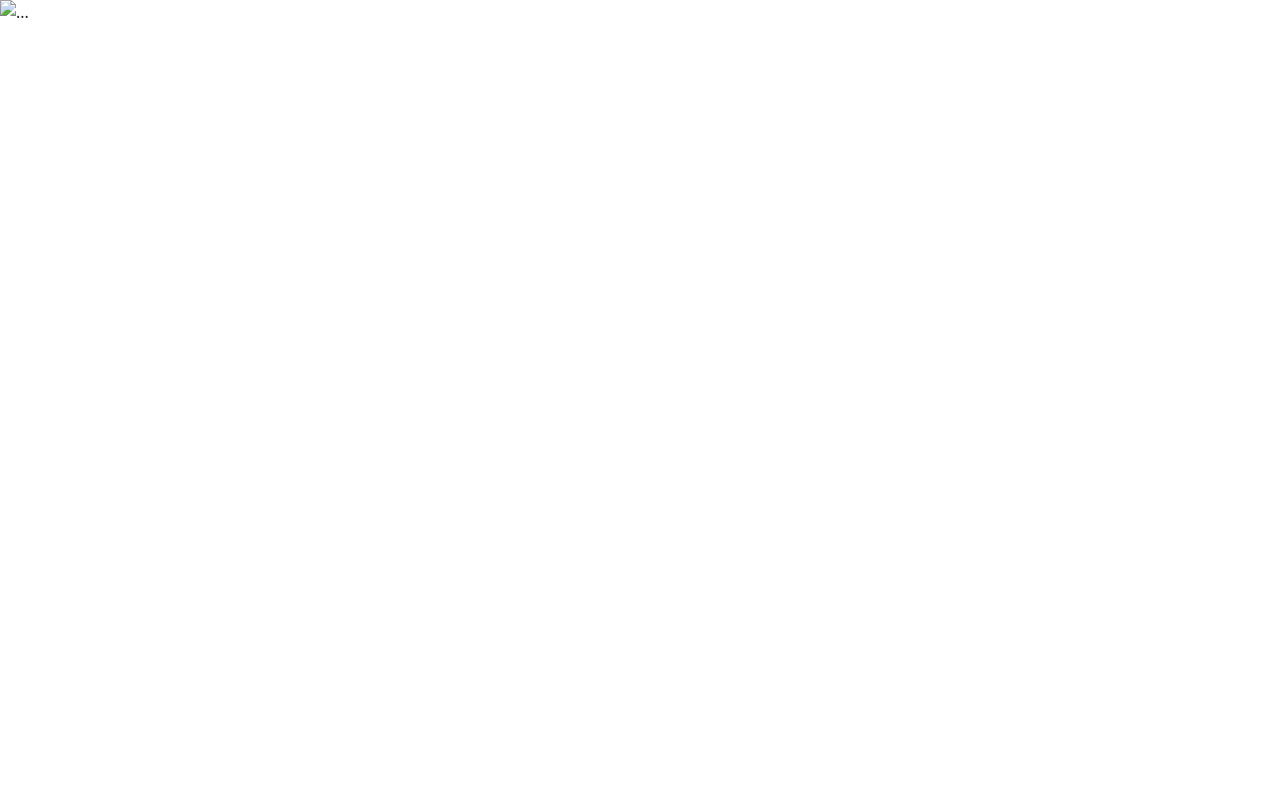
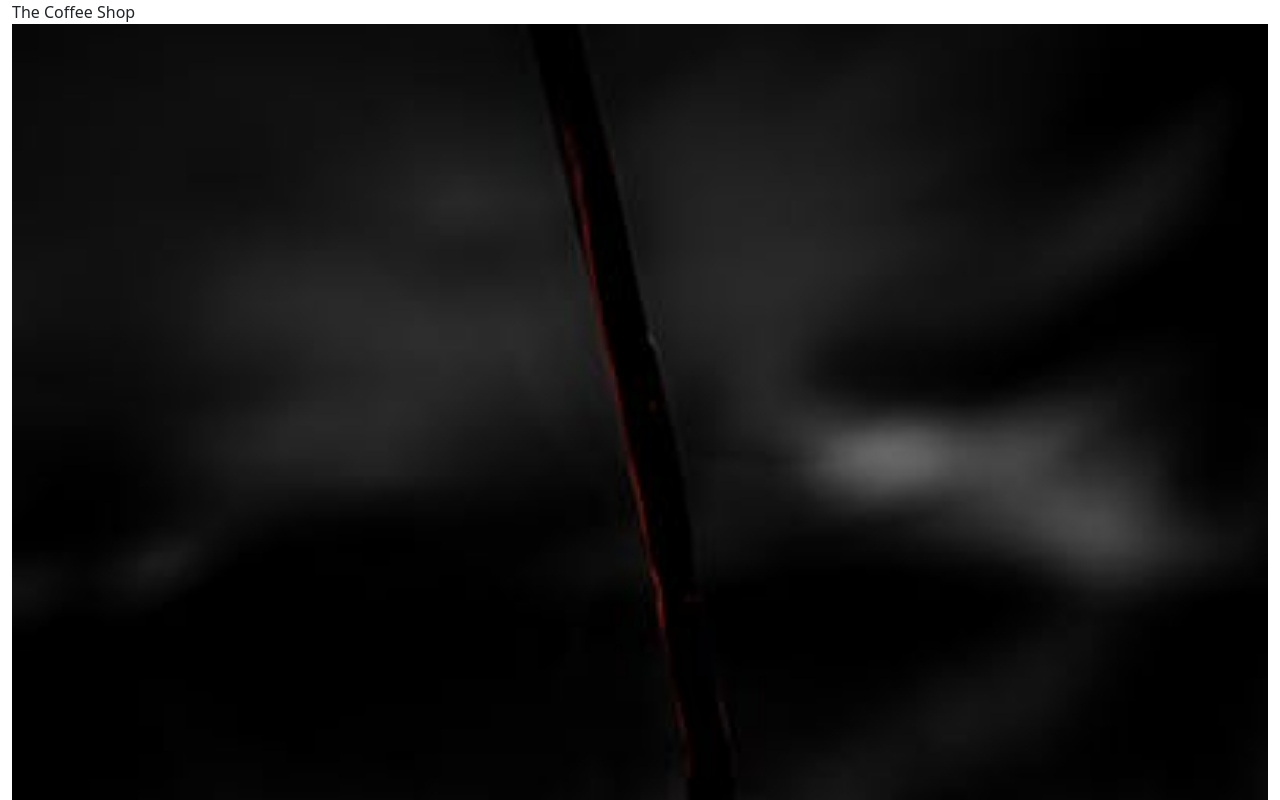
Before and after one commit to 2nyce2fail/coffeeshop, a plain HTML site: page index.html in a window 1280 px wide. Shown: the top 800 px of the page. Drawn offline with nearby package versions, Linux system fonts and the light colour scheme.

Commit message:
added img in carousel

```diff
--- a/index.html
+++ b/index.html
@@ -9,10 +9,13 @@
 </head>
 <body>
     <header>
+        <div class="container-fluid">
+            <div class="row row-content">
+                <div class="col mx-auto">
                     <div id="carouselExample" class="carousel slide">
                         <div class="carousel-inner">
-              <div class="carousel-item active">
-                <img src="..." class="d-block w-100" alt="...">
+                        <div class="carousel-item active"> The Coffee Shop
+                            <img src="img/pexels-photo-1235706.jpeg" class="d-block w-100" alt="...">
                         </div>
                         <div class="carousel-item">
                             <img src="..." class="d-block w-100" alt="...">
@@ -30,8 +33,10 @@
                         <span class="visually-hidden">Next</span>
                         </button>
                     </div>
-
+                </div>
+            </div>
+        </div>
     </header>
-
+    <script src="https://cdn.jsdelivr.net/npm/bootstrap@5.3.3/dist/js/bootstrap.bundle.min.js"></script>
     </body>
     </html>
```
Lines whose indentation alone changed are shown as unchanged.
